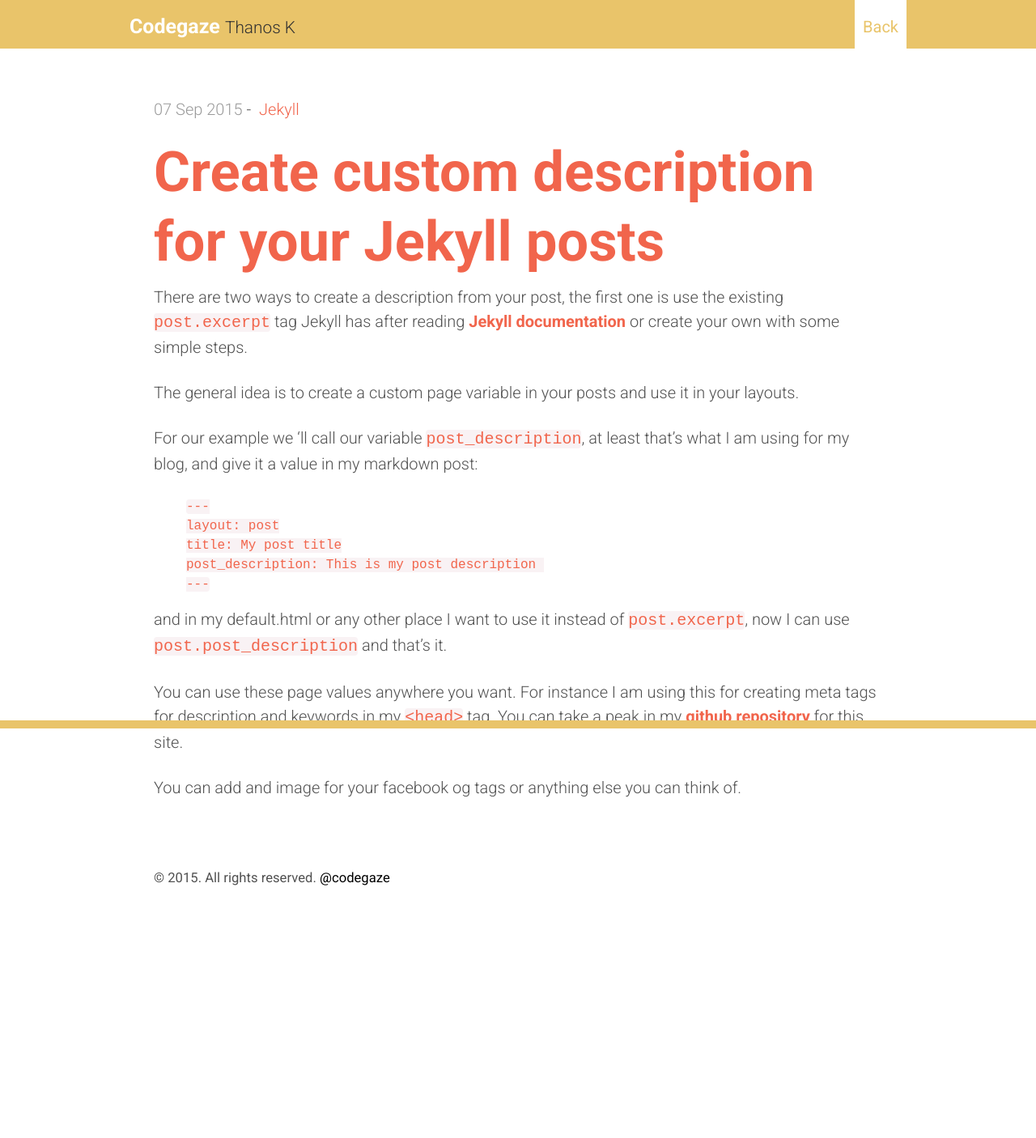
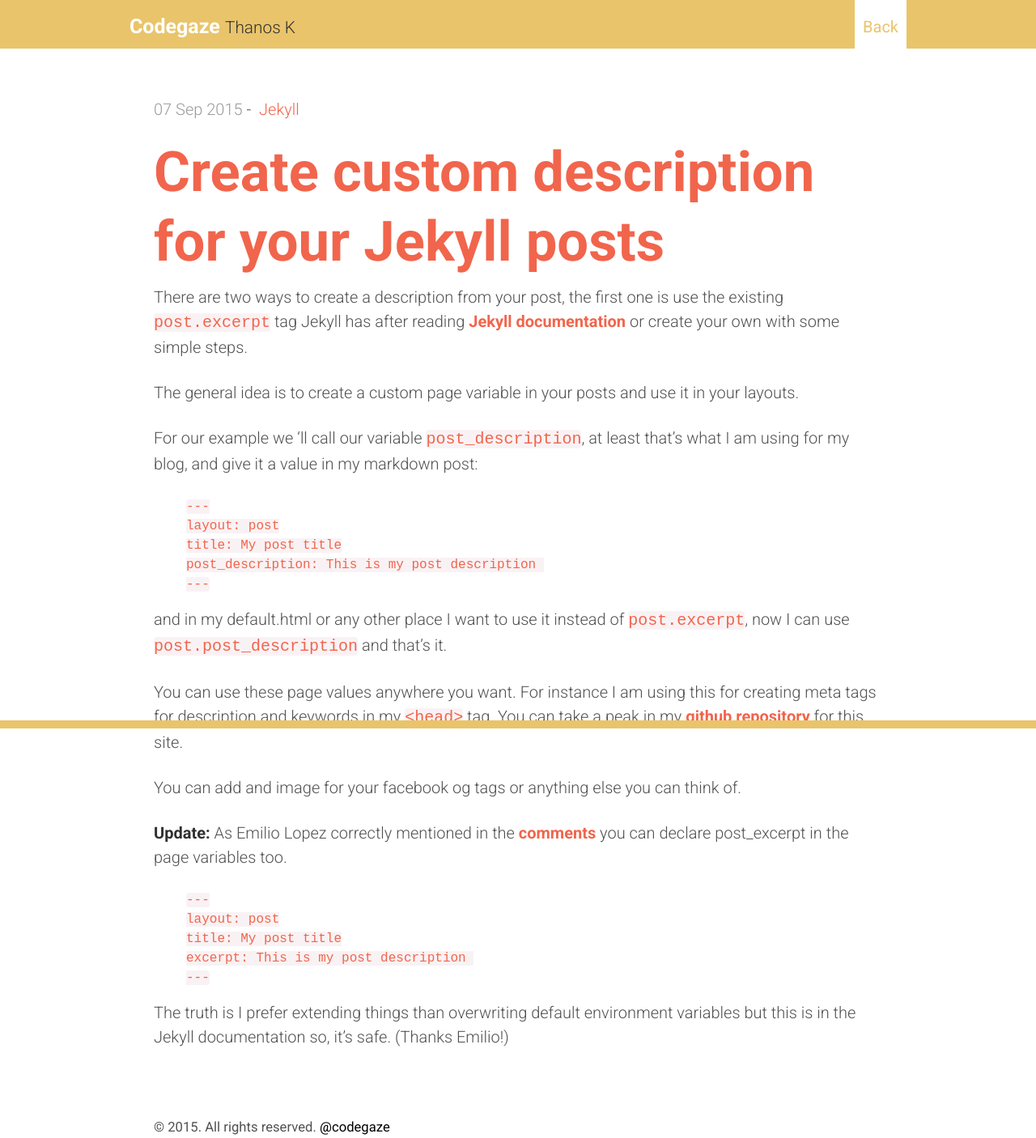
Before and after one commit to codegaze/codegaze.github.io, a Jekyll site: the page built from _posts/2015-09-07-jekyll-custom-description-for-your-posts.md, in a window 1280 px wide. Shown: the whole page at 81% size. Built offline with Jekyll 4.4.1, drawn with Linux system fonts in a browser that asks for light colours; nearby versions of some CDN libraries; comment, search, counter and statistics services are not loaded; a style sheet for code colours, icons or effects is not loaded; before the commit the page ends 1098 px from its top, so only the background shows below that.

Commit message:
Added update

````diff
--- a/_posts/2015-09-07-jekyll-custom-description-for-your-posts.md
+++ b/_posts/2015-09-07-jekyll-custom-description-for-your-posts.md
@@ -27,3 +27,15 @@
 You can use these page values anywhere you want. For instance I am using this for creating meta tags for description and keywords in my ```<head>``` tag. You can take a peak in my [github repository](https://github.com/codegaze/codegaze.github.io) for this site.
 
 You can add and image for your facebook og tags or anything else you can think of.
+
+**Update:** As Emilio Lopez correctly mentioned in the [comments](http://codegaze.github.io/2015/09/07/jekyll-custom-description-for-your-posts/#comment-2242343497) you can declare post_excerpt in the page variables too.
+
+{% highlight yaml %}
+---
+layout: post
+title: My post title
+excerpt: This is my post description
+---
+{% endhighlight %}
+
+The truth is I prefer extending things than overwriting default environment variables but this is in the Jekyll documentation so, it's safe. (Thanks Emilio!)
````
